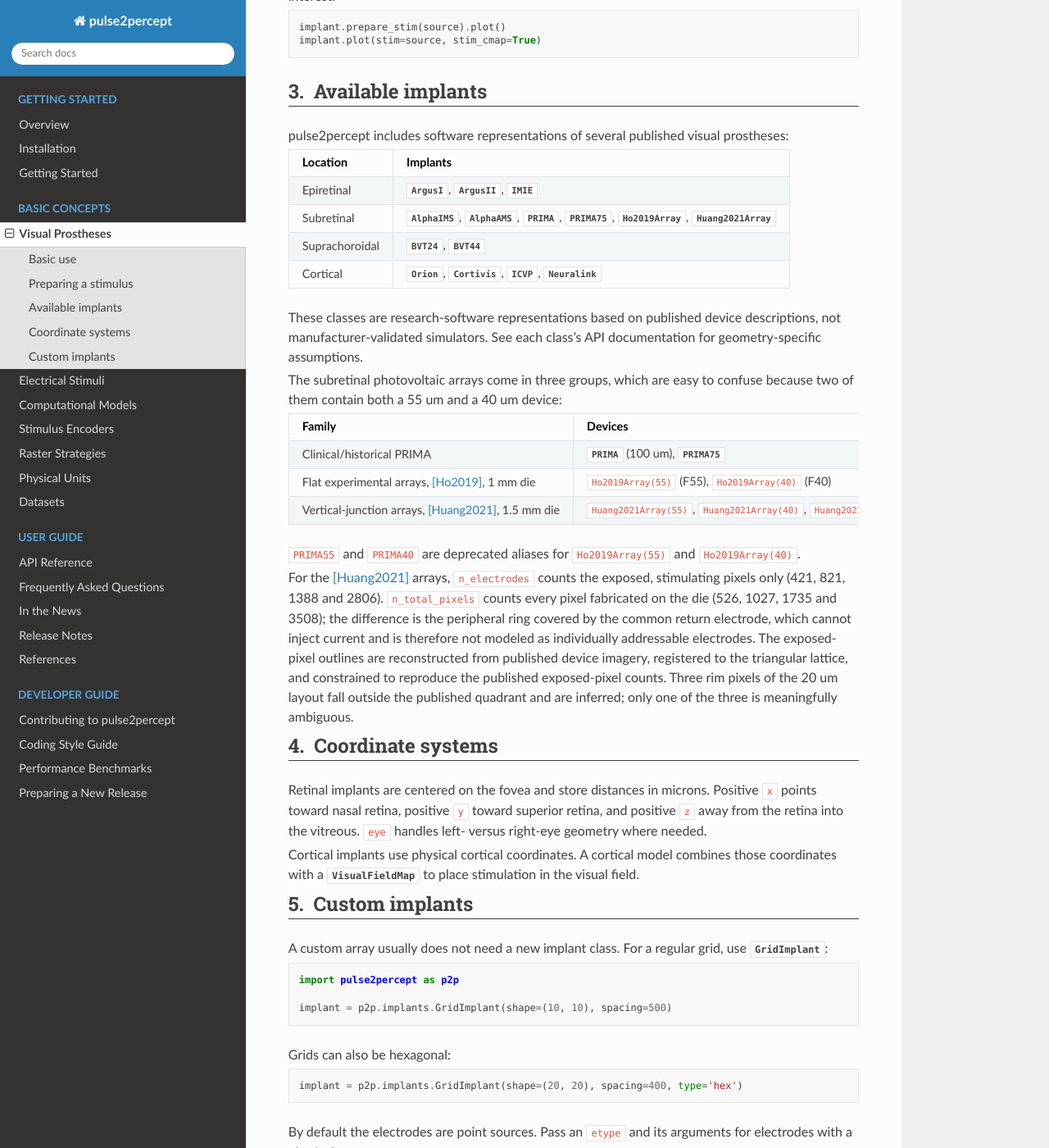
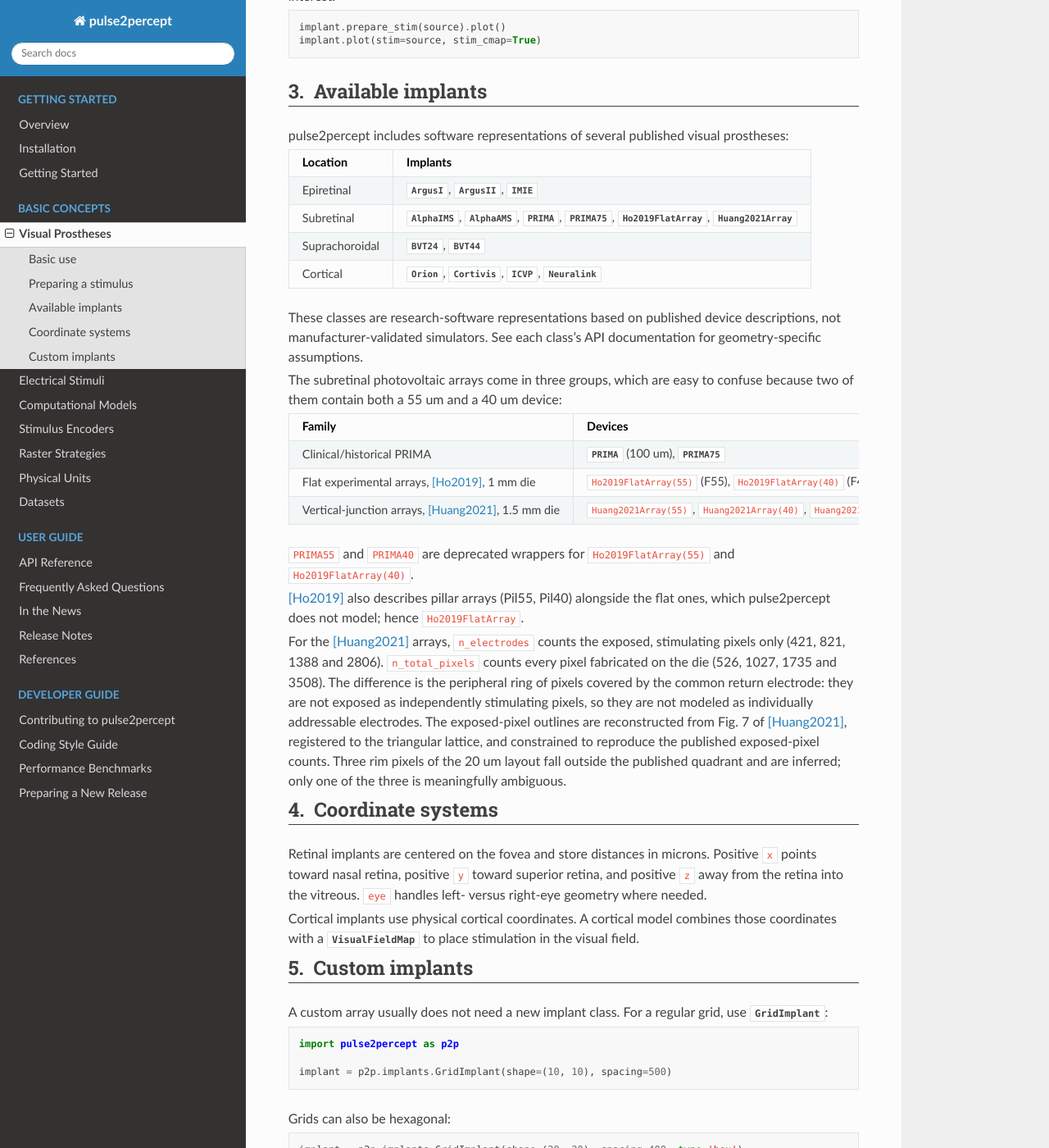
Before and after one commit to pulse2percept/pulse2percept, a Sphinx documentation site: the page built from doc/topics/implants.rst, in a window 1280 px wide and 1400 px high, scrolled down 1229 px. Shown: the whole window at 82% size. Built offline with Sphinx 7.4.7 and the Read the Docs theme 3.1.0, drawn with Linux system fonts in a browser that asks for light colours; pages that are not in the unit, such as notebooks, are missing from menus.

Commit message:
update docs

```diff
--- a/doc/topics/implants.rst
+++ b/doc/topics/implants.rst
@@ -93,7 +93,7 @@ prostheses:
        :py:class:`~pulse2percept.implants.AlphaAMS`,
        :py:class:`~pulse2percept.implants.PRIMA`,
        :py:class:`~pulse2percept.implants.PRIMA75`,
-       :py:class:`~pulse2percept.implants.Ho2019Array`,
+       :py:class:`~pulse2percept.implants.Ho2019FlatArray`,
        :py:class:`~pulse2percept.implants.Huang2021Array`
    * - Suprachoroidal
      - :py:class:`~pulse2percept.implants.BVT24`,
@@ -120,24 +120,27 @@ confuse because two of them contain both a 55 um and a 40 um device:
      - :py:class:`~pulse2percept.implants.PRIMA` (100 um),
        :py:class:`~pulse2percept.implants.PRIMA75`
    * - Flat experimental arrays, [Ho2019]_, 1 mm die
-     - ``Ho2019Array(55)`` (F55), ``Ho2019Array(40)`` (F40)
+     - ``Ho2019FlatArray(55)`` (F55), ``Ho2019FlatArray(40)`` (F40)
    * - Vertical-junction arrays, [Huang2021]_, 1.5 mm die
      - ``Huang2021Array(55)``, ``Huang2021Array(40)``,
        ``Huang2021Array(30)``, ``Huang2021Array(20)``
 
-``PRIMA55`` and ``PRIMA40`` are deprecated aliases for ``Ho2019Array(55)`` and
-``Ho2019Array(40)``.
+``PRIMA55`` and ``PRIMA40`` are deprecated wrappers for
+``Ho2019FlatArray(55)`` and ``Ho2019FlatArray(40)``.
+
+[Ho2019]_ also describes pillar arrays (Pil55, Pil40) alongside the flat ones,
+which pulse2percept does not model; hence ``Ho2019FlatArray``.
 
 For the [Huang2021]_ arrays, ``n_electrodes`` counts the exposed, stimulating
 pixels only (421, 821, 1388 and 2806). ``n_total_pixels`` counts every pixel
-fabricated on the die (526, 1027, 1735 and 3508); the difference is the
-peripheral ring covered by the common return electrode, which cannot inject
-current and is therefore not modeled as individually addressable electrodes.
-The exposed-pixel outlines are reconstructed from published device imagery,
-registered to the triangular lattice, and constrained to reproduce the
-published exposed-pixel counts. Three rim pixels of the 20 um layout fall
-outside the published quadrant and are inferred; only one of the three is
-meaningfully ambiguous.
+fabricated on the die (526, 1027, 1735 and 3508). The difference is the
+peripheral ring of pixels covered by the common return electrode: they are not
+exposed as independently stimulating pixels, so they are not modeled as
+individually addressable electrodes. The exposed-pixel outlines are
+reconstructed from Fig. 7 of [Huang2021]_, registered to the triangular
+lattice, and constrained to reproduce the published exposed-pixel counts.
+Three rim pixels of the 20 um layout fall outside the published quadrant and
+are inferred; only one of the three is meaningfully ambiguous.
 
 Coordinate systems
 ------------------
```
Also changed, not shown: doc/users/release_notes.rst (+10 -8 lines), 5 other files.
